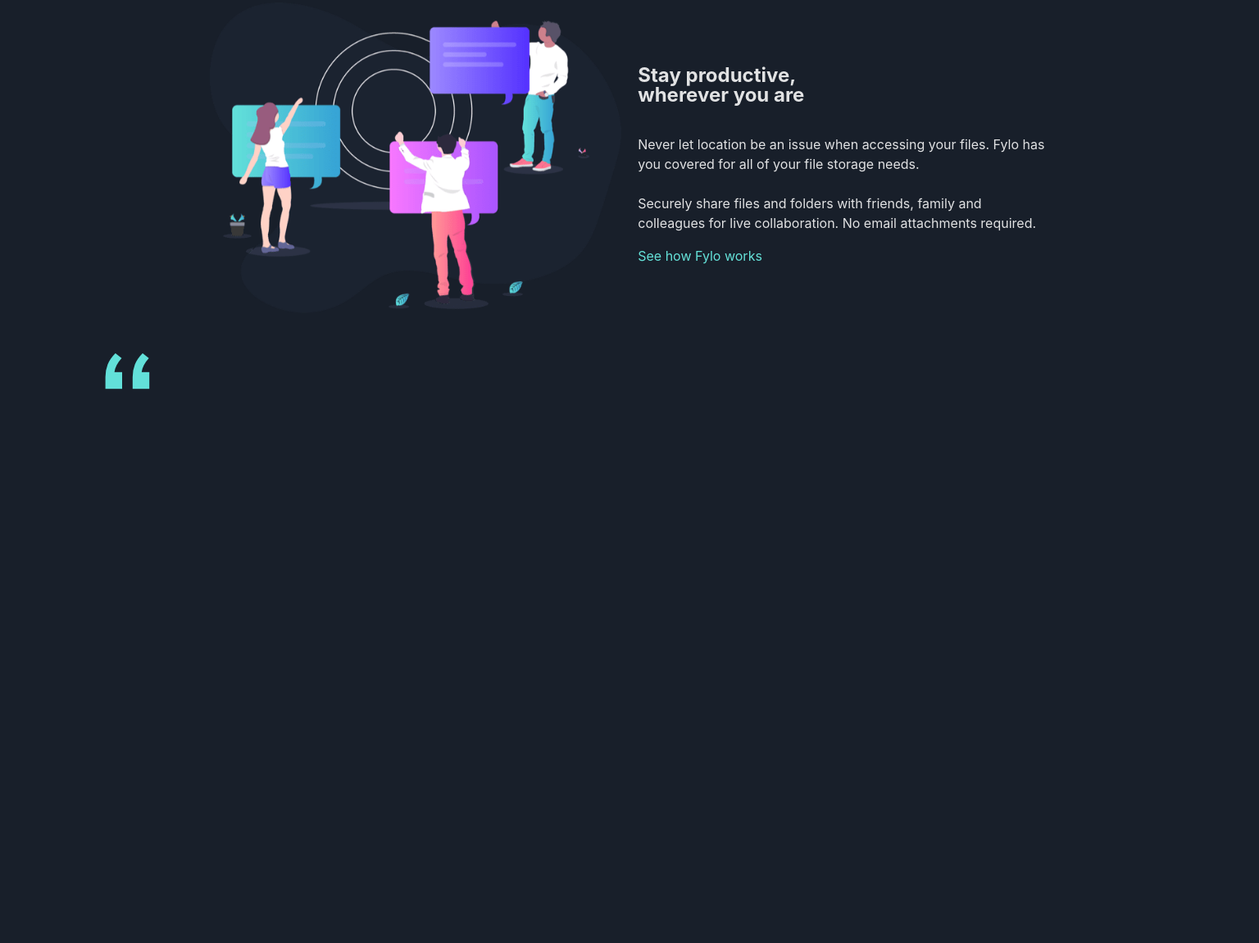
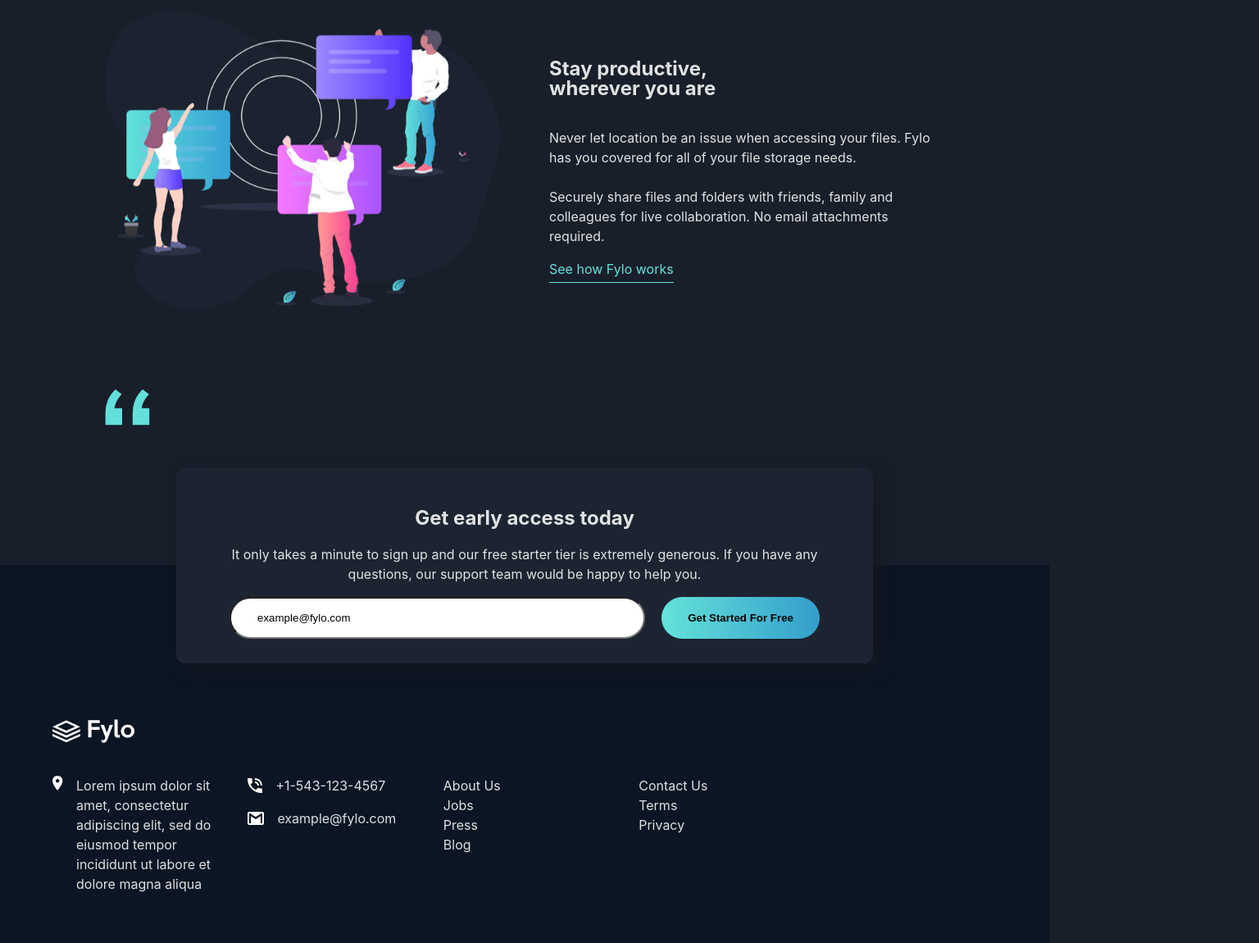
Before and after one commit to Tamiol/Fylo, a website built with Vite: page index.html in a window 1280 px wide. Shown: the part 1607-2757 px from the top of the page at 82% size, 1536 px wide, since content can reach past the window. Before the commit the page ends 2082 px from the top, so only its background shows below. Built offline with nearby package versions, Linux system fonts and the light colour scheme.

Commit message:
sticky header, footer, subscribe section

```diff
--- a/index.html
+++ b/index.html
@@ -81,11 +81,60 @@
       </div>
     </section>
     <section class="review_slider container">
-      <img src="images/bg-quotes.png" alt="" loading="lazy"/>
-      <div class="slider_container">
-        <div class="slider_box">
+      <div>
+        <img src="images/bg-quotes.png" alt="" loading="lazy"/>
+        <div class="slider_container">
+          <div class="slider_box">
+          </div>
         </div>
       </div>
     </section>
+    <section class="subscribe_section">
+      <div class="subscribe_box container_main">
+        <h2>Get early access today</h2>
+        <p>It only takes a minute to sign up and our free starter tier is extremely generous. If you have any
+          questions, our support team would be happy to help you.</p>
+        <div>
+          <input value="example@fylo.com">
+          <button class="blue_button" type="button">Get Started For Free</button>
+        </div>
+      </div>
+    </section>
+    <footer>
+      <div>
+        <img src="images/logo.svg" alt="" loading="lazy"/>
+        <div class="footer_grid">
+          <div>
+            <img src="images/icon-location.svg" alt="location" loading="lazy"/>
+            <span>Lorem ipsum dolor sit amet, consectetur adipiscing elit, sed do eiusmod tempor incididunt ut labore et
+              dolore magna aliqua</span>
+          </div>
+          <div class="footer_contact">
+            <div>
+              <img src="images/icon-phone.svg" alt="phone number" loading="lazy"/>
+              <span>+1-543-123-4567</span>
+            </div>
+            <div>
+              <img src="images/icon-email.svg" alt="email" loading="lazy"/>
+              <span>example@fylo.com</span>
+            </div>
+          </div>
+          <div>
+            <ul>
+              <li><a href="#"></a>About Us</li>
+              <li><a href="#"></a>Jobs</li>
+              <li><a href="#"></a>Press</li>
+              <li><a href="#"></a>Blog</li>
+
+          </div>
+          <div>
+            <ul>
+              <li><a href="#"></a>Contact Us</li>
+              <li><a href="#"></a>Terms</li>
+              <li><a href="#"></a>Privacy</li>
+            </ul>
+        </div>
+      </div>
+    </footer>
   </body>
 </html>
--- a/src/counter.ts
+++ b/src/counter.ts
@@ -1,9 +1,14 @@
-export function setupCounter(element: HTMLButtonElement) {
-  let counter = 0;
-  const setCounter = (count: number) => {
-    counter = count;
-    element.innerHTML = `count is ${counter}`;
-  };
-  element.addEventListener("click", () => setCounter(++counter));
-  setCounter(0);
+// export function setupCounter(element: HTMLButtonElement) {
+//   let counter = 0;
+//   const setCounter = (count: number) => {
+//     counter = count;
+//     element.innerHTML = `count is ${counter}`;
+//   };
+//   element.addEventListener("click", () => setCounter(++counter));
+//   setCounter(0);
+// }
+
+export function stickyHeader() {
+  let header = document.querySelector("header");
+  header?.classList.toggle("sticky", window.scrollY > 0);
 }
--- a/src/main.ts
+++ b/src/main.ts
@@ -1,4 +1,6 @@
-import { setupCounter } from './counter'
+import { stickyHeader } from './counter'
+
+window.addEventListener("scroll", () => stickyHeader())
 
 // const colors = {
 //     Red : "Red",
--- a/style.css
+++ b/style.css
@@ -7,6 +7,8 @@
   --dark-blue-color: #1c2431;
   --background-color: #181f2a;
   --cyan-color: #65e2d9;
+  --light-blue-color: #202A3C;
+  --footer-color: #0B1523;
 
   color-scheme: light dark;
   color: rgba(255, 255, 255, 0.87);
@@ -32,8 +34,7 @@
 footer > div{
   min-width: 320px;
   max-width: 1440px;
-  /* margin-inline: auto; */
-  padding-inline: 20%;
+  margin-inline: auto;
 }
 
 a {
@@ -45,8 +46,29 @@
   padding: 0;
 }
 
+img {
+  float: left;
+  max-width: 100%;
+  inline-size: max-content;
+  user-drag: none;
+  -webkit-user-drag: none;
+  user-select: none;
+  -moz-user-select: none;
+  -webkit-user-select: none;
+  -ms-user-select: none;
+}
+
 header {
   background-color: var(--dark-blue-color);
+  position: fixed;
+  z-index: 2;
+  width: 100%;
+  transition: 0.6s;
+}
+
+header ul,
+header h1 {
+  margin: 0;
 }
 
 header > div {
@@ -54,8 +76,23 @@
   justify-content: space-between;
   align-items: center;
 
-  padding: 1rem 4rem 0;
+  padding: 2rem 4rem;
   background-color: var(--dark-blue-color);
+  transition: 0.6s;
+}
+
+header img {
+  width: 175px;
+  transition: 0.6s;
+}
+
+header.sticky > div{
+  padding-top: 20px;
+  padding-bottom: 20px;
+}
+
+header.sticky img {
+  width: 130px;
 }
 
 nav ul {
@@ -94,12 +131,6 @@
   width: 100%;
 }
 
-img {
-  float: left;
-  max-width: 100%;
-  inline-size: max-content;
-}
-
 .container {
   width: 80%;
   margin-inline: auto;
@@ -110,6 +141,7 @@
   background-color: var(--dark-blue-color);
 
   text-align: center;
+  padding-top: 120px;
   padding-bottom: 200px;
 }
 .main > div {
@@ -132,7 +164,8 @@
   border-radius: 30px;
   font-weight: 700;
   background: rgb(101,226,217);
-background: linear-gradient(90deg, rgba(101,226,217,1) 0%, rgba(51,158,204,1) 100%);
+  background: linear-gradient(90deg, rgba(101,226,217,1) 0%, rgba(51,158,204,1) 100%);
+  transition: 1s;
 }
 .blue_button:hover {
   cursor: pointer;
@@ -146,7 +179,7 @@
 }
 
 .container_main {
-  width: min(720px, 80%);
+  width: min(720px, 90%);
   margin-inline: auto;
 }
 
@@ -154,11 +187,10 @@
   display: grid;
   grid-template-columns: repeat(2, 1fr);
   grid-template-rows: repeat(2, 1fr);
-  grid-column-gap: 0px;
-  grid-row-gap: 3rem;
-  justify-items: center;
+  column-gap: 100px;
+  row-gap: 50px;
 
-  padding: 0 10%;
+  /* padding: 0 10%; */
 }
 
 .box_icon > li {
@@ -170,17 +202,35 @@
   max-width: 410px;
 }
 
+.box_icon > li:nth-child(2n-1) {
+  justify-self: self-end;
+}
+
 .section_productive {
   padding: 3rem 0;
 }
 
 .section_productive a {
   color: var(--cyan-color);
+  position: relative;
+  display: flex;
+}
+
+.section_productive a:after {
+  content: '';
+  height: 1px;
+  position: absolute;
+  width: 100%;
+  background-color: var(--cyan-color);
+  transition: 0.3s;
+  left: 0;
+  bottom: -5px;
+  z-index: 1;
 }
 
 .box_flex {
   display: flex;
-  column-gap: 2%;
+  column-gap: 60px;
 }
 .box_flex > div {
   flex: 1 1 45%
@@ -190,4 +240,111 @@
   display: flex;
   justify-content: center;
   flex-direction: column;
+  align-items: flex-start;
 }
+
+.review_slider {
+  padding-top: 3rem;
+  padding-bottom: 3rem;
+}
+
+.review_slider .slider_container {
+
+}
+
+.subscribe_section {
+  padding-top: 3rem;
+  padding-bottom: 3rem;
+  background: linear-gradient(180deg, transparent 50%, var(--footer-color) 50%);
+}
+
+.subscribe_box {
+  background-color: var(--dark-blue-color);
+  padding: 30px 65px;
+  text-align: center;
+  border-radius: 10px;
+  -webkit-box-shadow: 8px 8px 24px -2px rgba(23, 23, 33, 1);
+  -moz-box-shadow: 8px 8px 24px -2px rgba(23, 23, 33, 1);
+  box-shadow: 8px 8px 24px -2px rgba(23, 23, 33, 1);
+}
+
+.subscribe_box > div {
+  display: flex;
+  column-gap: 20px;
+}
+
+.subscribe_box > div input {
+  background-color: #fff;
+  color: #000;
+  padding: 1rem 2rem;
+  width: -webkit-fill-available;
+  border-radius: 30px;
+}
+
+.subscribe_box > div button {
+  padding: 1rem 2rem;
+  white-space: nowrap;
+  width: max-content;
+}
+
+footer {
+  background-color: var(--footer-color);
+  padding-top: 50px;
+  padding: 20px 4rem 60px;
+}
+
+footer > div {
+  display: flex;
+  flex-direction: column;
+  row-gap: 40px;
+}
+
+footer ul {
+  margin: 0;
+}
+
+.footer_grid {
+  display: grid;
+  column-gap: 40px;
+  grid-template-columns: repeat(5, 1fr);
+}
+
+.footer_grid div {
+  display: flex;
+  align-items: flex-start;
+  column-gap: 1rem;
+  row-gap: 1rem;
+}
+
+.footer_grid .footer_contact {
+  flex-direction: column;
+}
+
+.footer_grid .footer_contact div {
+  display: flex;
+  align-items: center;
+}
+
+.footer_grid span {
+  column-gap: 10px;
+}
+
+footer > div > img {
+  width: 100px;
+}
+
+@media (max-width: 1000px) {
+  .box_icon {
+    column-gap: 10%;
+  }
+
+  .container {
+    width: 90%;
+  }
+
+  .subscribe_box > div {
+    flex-direction: column;
+    align-items: center;
+    row-gap: 20px;
+  }
+}
```
